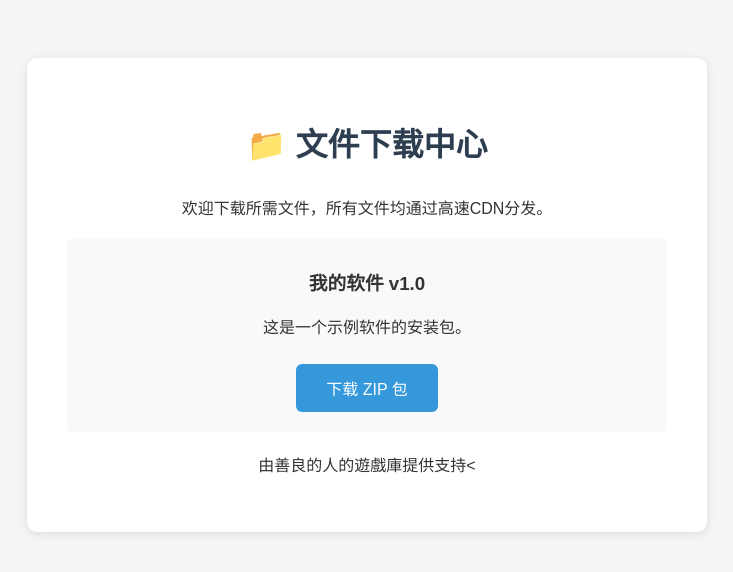
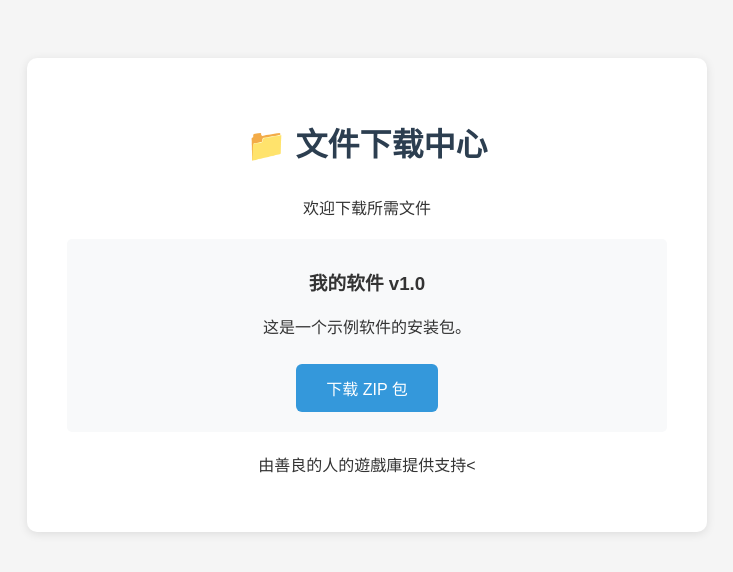
Before and after one commit to 1743986520/file, a plain HTML site: page index.html in a window 1280 px wide. Shown: the whole page, without its empty margins (273-1006 px from the left). Drawn offline with Linux system fonts and the light colour scheme.

Commit message:
Update index.html

```diff
--- a/index.html
+++ b/index.html
@@ -49,7 +49,7 @@
 <body>
     <div class="container">
         <h1>📁 文件下载中心</h1>
-        <p>欢迎下载所需文件，所有文件均通过高速CDN分发。</p>
+        <p>欢迎下载所需文件</p>
 
         <div class="file-list">
             <!-- 【重要】 以下是需要你修改的部分 -->
```
